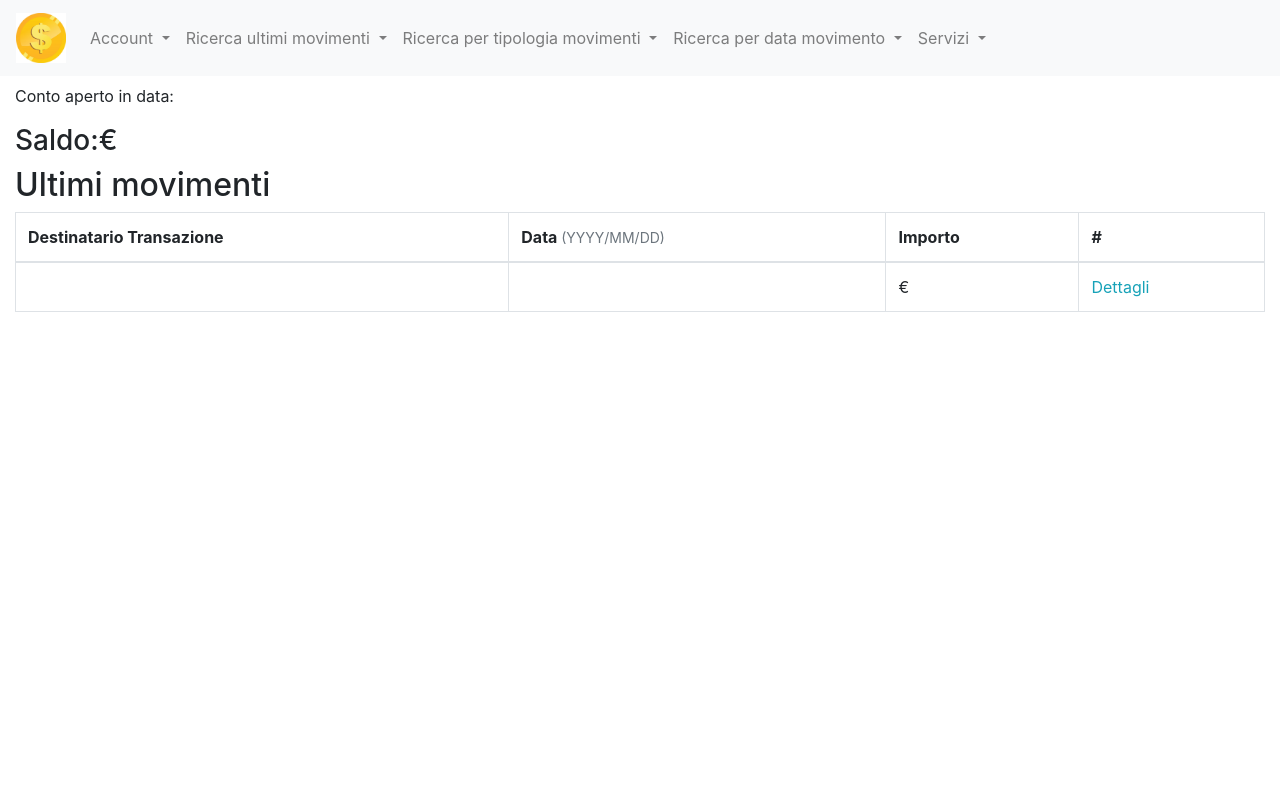
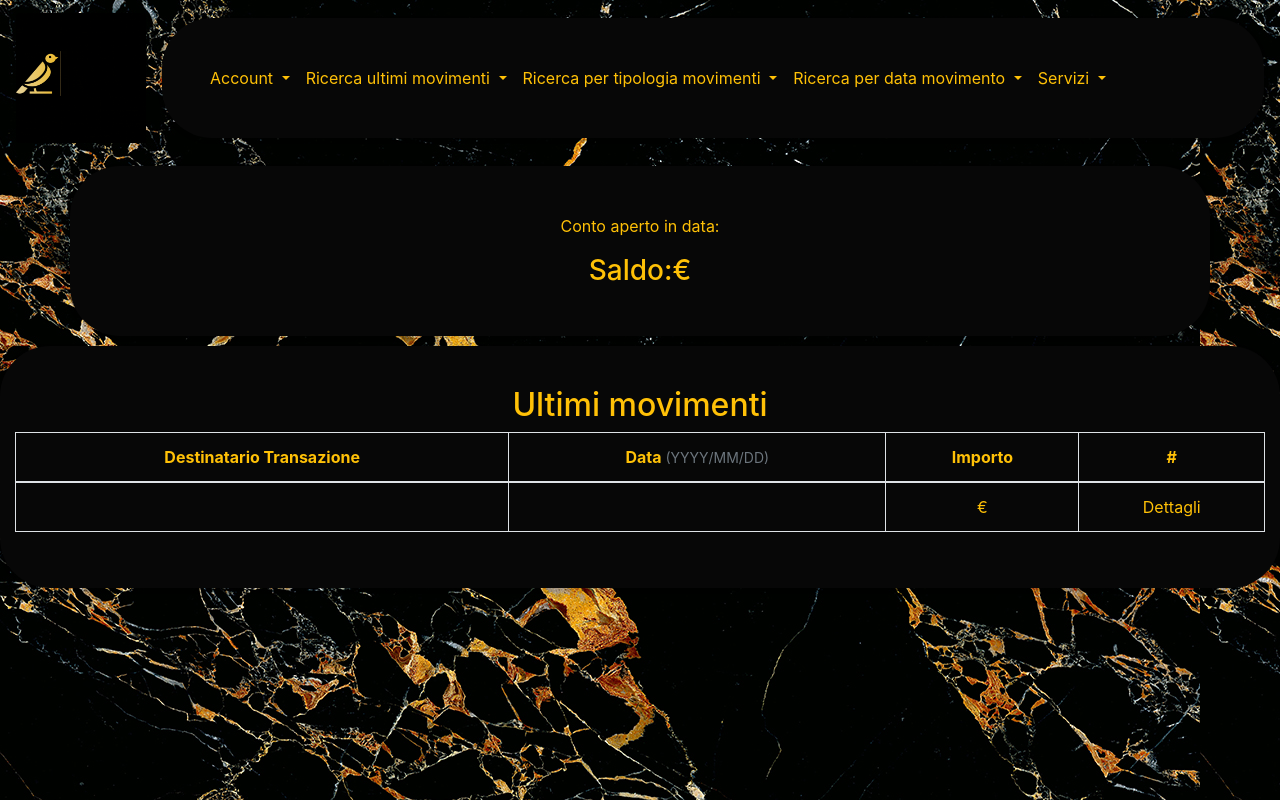
Before and after one commit to StefanatoDavide/ProjectWorkITS, a PHP site: page /Projectworkits/ in a window 1280 px wide. Run offline with PHP 8.4, Linux system fonts and the light colour scheme; tables that the repository leaves empty or names only in its code hold one stand-in row (values such as "Sample post"); data that the repository does not hold is empty.

Commit message:
Css index

```diff
--- a/Index.php
+++ b/Index.php
@@ -4,6 +4,7 @@
     <meta charset="UTF-8">
     <meta http-equiv="X-UA-Compatible" content="IE=edge">
     <meta name="viewport" content="width=device-width, initial-scale=1.0">
+    <link rel="stylesheet" href="style.css">
     <link rel="stylesheet" href="https://cdn.jsdelivr.net/npm/bootstrap@4.6.2/dist/css/bootstrap.min.css">
     <script src="https://cdn.jsdelivr.net/npm/jquery@3.6.4/dist/jquery.slim.min.js"></script>
     <script src="https://cdn.jsdelivr.net/npm/popper.js@1.16.1/dist/umd/popper.min.js"></script>
@@ -39,37 +40,37 @@
         }
     </script>
 </head>
-<body>
+<body >
     <header>
-        <nav class="navbar navbar-expand-md bg-light navbar-light">
+        <nav class="navbar navbar-expand-md bg-body navbar-dark">
             <a class="navbar-brand" href="index.php" colour>
-                <img border="0" alt="W3Schools" src="CoinLogo.jpg" width="50" height="50">
+            <img src="30secmod.gif" width="225" height="50"  style="width:130px" class="rounded d-block img-fluid">
             </a>
 
             <button class="navbar-toggler" type="button" data-toggle="collapse" data-target="#collapsibleNavbar">
                 <span class="navbar-toggler-icon"></span>
             </button>
-            <div class="collapse navbar-collapse" id="collapsibleNavbar">
+            <div class="collapse navbar-collapse davide" id="collapsibleNavbar">
                 <ul class="navbar-nav">
                     <li class="nav-item dropdown">
-                        <a class="nav-link dropdown-toggle" href="#" id="navbardrop" data-toggle="dropdown">
+                        <a class="nav-link dropdown-toggle text-warning" href="#" id="navbardrop" data-toggle="dropdown">
                             Account
                         </a>
-                        <div class="dropdown-menu">
+                        <div class="dropdown-menu bg-warning">
                             <a class="dropdown-item" href="Index.php">Informazioni account</a>
                             <a class="dropdown-item" href="http://localhost/Projectworkits/Account/ModificaPassword.php">Modifica password</a>
                             <a class="dropdown-item text-danger" href="http://localhost/Projectworkits/Account/LogOut.php">Log Out</a>
                         </div>
                     </li>
                     <li class="nav-item dropdown">
-                        <a class="nav-link dropdown-toggle" href="#" id="navbardrop" data-toggle="dropdown">
+                        <a class="nav-link dropdown-toggle text-warning" href="#" id="navbardrop" data-toggle="dropdown">
                             Ricerca ultimi movimenti
                         </a>
-                        <div class="dropdown-menu">
+                        <div class="dropdown-menu pt-0 pb-0 bg-warning">
 
                             <form class= "form-inline" name= "FormRicercaUltimi" action="" method="get">
-                                <input class="form-control" type="number" id ="intRicerca" name="IntUltimi" placeholder="Trova ultimi X movimenti">
-                                <button class="btn btn-success btn-block " type="submit" onclick="CercaUltimi()">Cerca</button>
+                                <input class="form-control text-light" style="background-color:#dda74f; border:black" type="number" id ="intRicerca" name="IntUltimi" placeholder="Trova ultimi X movimenti">
+                                <button class="btn btn-block text-warning" style="background-color:#070707;" type="submit" onclick="CercaUltimi()">Cerca</button>
                             </form>
                             <?php
                                 if(isset($_GET['IntUltimi'])){
@@ -85,10 +86,10 @@
                         </div>
                     </li>
                     <li class="nav-item dropdown">
-                        <a class="nav-link dropdown-toggle" href="#" id="navbardrop" data-toggle="dropdown">
+                        <a class="nav-link dropdown-toggle text-warning" href="#" id="navbardrop" data-toggle="dropdown">
                             Ricerca per tipologia movimenti
                         </a>
-                        <div class="dropdown-menu">
+                        <div class="dropdown-menu bg-warning">
                             <a class="dropdown-item" href="http://localhost/Projectworkits/Ricerche/RicercaMovimenti2.php?ID=2">Bonifico Entrata</a>
                             <a class="dropdown-item" href="http://localhost/Projectworkits/Ricerche/RicercaMovimenti2.php?ID=3">Versamento Bancomat</a>
                             <a class="dropdown-item" href="http://localhost/Projectworkits/Ricerche/RicercaMovimenti2.php?ID=4">Bonifico Uscita</a>
@@ -104,20 +105,20 @@
                         </div>
                     </li>
                     <li class="nav-item dropdown">
-                        <a class="nav-link dropdown-toggle" href="#" id="navbardrop" data-toggle="dropdown">
+                        <a class="nav-link dropdown-toggle text-warning" href="#" id="navbardrop" data-toggle="dropdown">
                             Ricerca per data movimento
                         </a>
-                        <div class="dropdown-menu">
+                        <div class="dropdown-menu pt-0 pb-0 bg-warning">
                             <form class="form-inline needs-validation" name= "FormRicercaData" method="get" action="http://localhost/Projectworkits/Ricerche/RicercaMovimenti3.php">
                                 <div class="form-group mx-auto ">
-                                    <label for="da" class="mr-sm-2">Da:  </label>
-                                    <input class="form-control  " type="date" id = "IDda" name="Datada">
+                                    <label for="da" class="float-start">Da:  </label>
+                                    <input class="form-control" style="background-color:#dda74f; border:black" type="date" id = "IDda" name="Datada">
                                 </div> </br>
                                 <div class="form-group mx-auto ">
                                     <label for="a" class="mr-sm-2"> A:</label>
-                                    <input class="form-control " type="date" id = "IDa" name="DataA">
+                                    <input class="form-control" style="background-color:#dda74f; border:black" type="date" id = "IDa" name="DataA">
                                 </div>
-                                <button class="btn btn-success btn-block " type="submit" >Cerca</button>
+                                <button class="btn btn-block text-warning" style="background-color:#070707;" type="submit" >Cerca</button>
 
                                 <?php
 
@@ -139,10 +140,10 @@
                         </div>
                     </li>
                     <li class="nav-item dropdown">
-                        <a class="nav-link dropdown-toggle" href="#" id="navbardrop" data-toggle="dropdown">
+                        <a class="nav-link dropdown-toggle text-warning" href="#" id="navbardrop" data-toggle="dropdown">
                             Servizi
                         </a>
-                        <div class="dropdown-menu">
+                        <div class="dropdown-menu bg-warning">
                             <a class="dropdown-item" href="#">Ricarica Telefonica</a>
                             <a class="dropdown-item" href="#">Bonifico</a>
                         </div>
@@ -152,7 +153,7 @@
         </nav>
     </header>
 
-    <div class="container-fluid">
+    <div class="container text-warning davide">
         <?php
             $conn=mysqli_connect("localhost", "root", "", "projectworkits");
             $strSQL="SELECT * FROM `tconticorrenti` WHERE `ContoCorrenteID`=1";
@@ -171,9 +172,9 @@
             echo("<h1>".$row['NomeTitolare']." ".$row['CognomeTitolare']."</h1><p>Conto aperto in data: ".$row['DataApertura']."</p><h3>Saldo:".$row2["Saldo"]."€</h3>");
         ?>
     </div>
-    <div class="container-fluid" >
+    <div class="container-fluid text-warning davide" >
         <h2>Ultimi movimenti</h2>
-        <table class="table table-bordered ">
+        <table class="table table-bordered text-warning">
             <thead>
                 <tr>
                     <th>Destinatario Transazione</th>
@@ -193,7 +194,7 @@
                         echo("<td><strong>".$row["DescrizioneEstesa"]."</strong></td>");
                         echo("<td>".$row["Data"]."</td>");
                         echo("<td>".$row["Importo"]."€</td>");
-                        echo("<td><a href='$dettaglio' class='text-info'>Dettagli</a></td>");
+                        echo("<td><a href='$dettaglio' class='text-warning'>Dettagli</a></td>");
                         echo("</tr>");
                     }
                     //chiudo connessione
--- a/style.css
+++ b/style.css
@@ -13,7 +13,7 @@
 .davide{
     width: 40%;
     margin: 10px auto;
-    background-color: black;
+    background-color: #070707;
     box-shadow: 0 2px 5px rgba(0, 0, 0, 0.1);
     padding: 40px;
     text-align: center;
```
